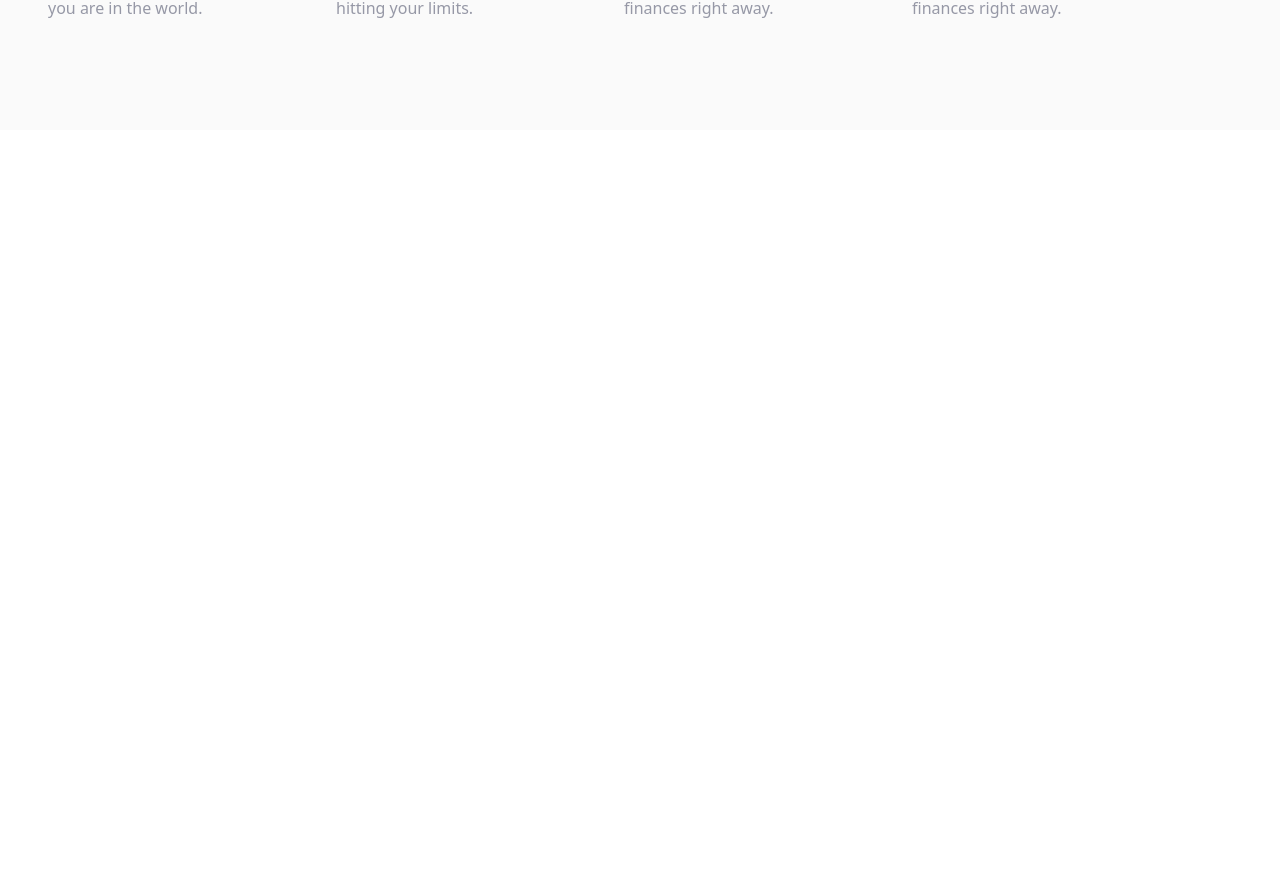
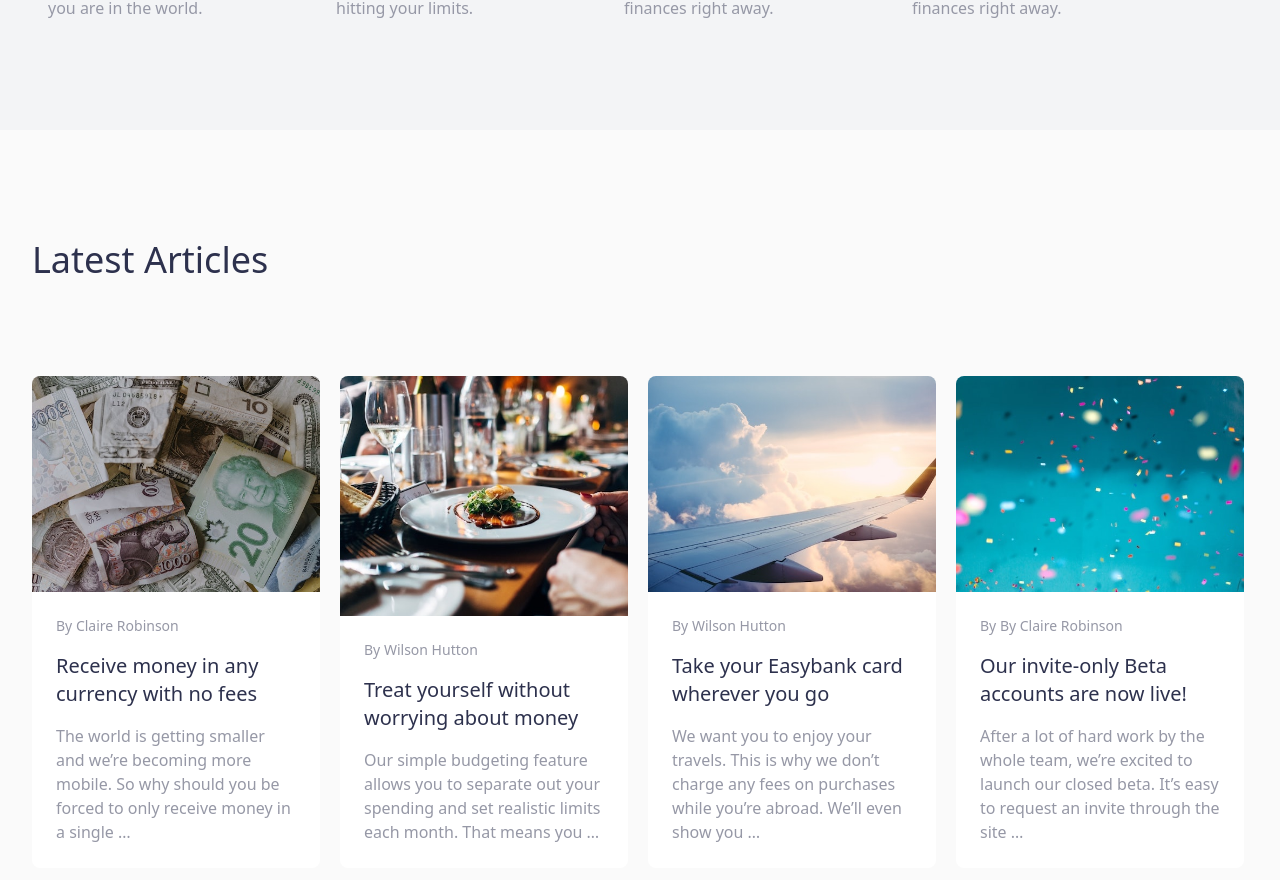
Before and after one commit to RachelWilliamsDev/easy-bank, a Next.js app: page / in a window 1280 px wide. Shown: the part 1254-2134 px from the top of the page. Before the commit the page ends 1384 px from the top, so only its background shows below. Built offline with nearby package versions, Linux system fonts and the light colour scheme; a web font is replaced by a local one.

Commit message:
feat: latest articles section

```diff
--- a/app/page.js
+++ b/app/page.js
@@ -1,4 +1,5 @@
 import Header from "@/components/Header";
+import LatestArticles from "@/components/LatestArticles";
 import NavBar from "@/components/NavBar";
 import WhyChooseEasybank from "@/components/WhyChooseEasybank";
 
@@ -8,6 +9,7 @@
       <NavBar />
       <Header />
       <WhyChooseEasybank />
+      <LatestArticles />
     </main>
   );
 }
--- /dev/null
+++ b/components/LatestArticles.jsx
@@ -0,0 +1,79 @@
+import Image from "next/image";
+import HomeSectionContainer from "./HomeSectionContainer";
+
+const LatestArticles = () => {
+  const articles = [
+    {
+      id: 1,
+      title: "Receive money in any currency with no fees",
+      author: "Claire Robinson",
+      summary:
+        "The world is getting smaller and we’re becoming more mobile. So why should you be forced to only receive money in a single …",
+      image: "/images/image-currency.jpg",
+      alt: "currency image",
+    },
+    {
+      id: 2,
+      title: "Treat yourself without worrying about money",
+      author: "Wilson Hutton",
+      summary:
+        "Our simple budgeting feature allows you to separate out your spending and set realistic limits each month. That means you …",
+      image: "/images/image-restaurant.jpg",
+      alt: "restaurant image",
+    },
+    {
+      id: 3,
+      title: "Take your Easybank card wherever you go",
+      author: "Wilson Hutton",
+      summary:
+        "We want you to enjoy your travels. This is why we don’t charge any fees on purchases while you’re abroad. We’ll even show you …",
+      image: "/images/image-plane.jpg",
+      alt: "plane image",
+    },
+    {
+      id: 4,
+      title: "Our invite-only Beta accounts are now live!",
+      author: "By Claire Robinson",
+      summary:
+        "After a lot of hard work by the whole team, we’re excited to launch our closed beta. It’s easy to request an invite through the site …",
+      image: "/images/image-confetti.jpg",
+      alt: "confetti image",
+    },
+  ];
+
+  return (
+    <HomeSectionContainer
+      bgColor="bg-neutral-veryLightGray"
+      title="Latest Articles"
+    >
+      <div className="flex flex-row mt-10 md:mt-20 flex-wrap gap-y-8 gap-x-5">
+        {articles?.map((article) => (
+          <div
+            key={article.id}
+            className="flex flex-col md:max-w-72 justify-center md:justify-normal items-center md:items-start w-full bg-white rounded-lg overflow-hidden"
+          >
+            <Image
+              src={article.image}
+              alt={article.alt}
+              width={533}
+              height={400}
+              className="w-full h-full object-cover"
+            />
+            <div className="flex flex-col p-6 space-y-4">
+              <p className="text-sm text-neutral-grayishBlue">
+                By {article.author}
+              </p>
+              <h2 className="text-xl font-normal text-primary-darkBlue">
+                {article.title}
+              </h2>
+
+              <p className="text-neutral-grayishBlue">{article.summary}</p>
+            </div>
+          </div>
+        ))}
+      </div>
+    </HomeSectionContainer>
+  );
+};
+
+export default LatestArticles;
--- a/components/WhyChooseEasybank.jsx
+++ b/components/WhyChooseEasybank.jsx
@@ -34,7 +34,7 @@
   ];
   return (
     <HomeSectionContainer
-      bgColor={"bg-neutral-veryLightGray"}
+      bgColor={"bg-neutral-lightGrayishBlue"}
       title="Why choose Easybank?"
       description="We leverage Open Banking to turn your bank account into your financial hub.
 Control your finances like never before."
```
